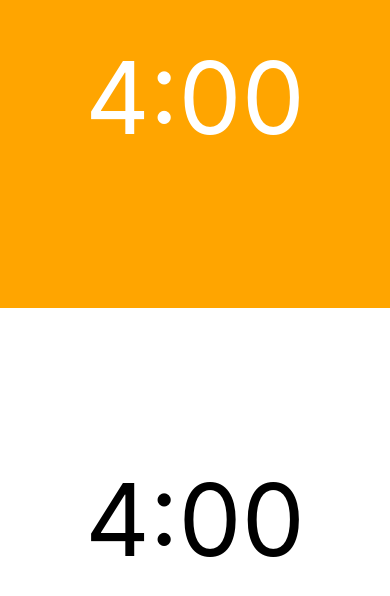
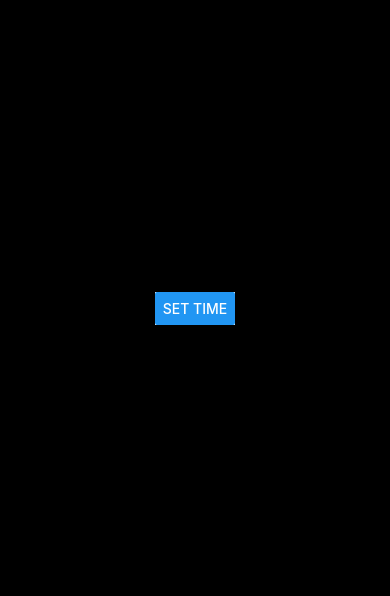
Before and after one commit to NmnSach/chessclock, a React Native app: screen / in a window 390 px wide. Shown: the part 114-710 px from the top of the page. Built offline with nearby package versions, Linux system fonts and the light colour scheme.

Commit message:
Modal working

```diff
--- a/App.js
+++ b/App.js
@@ -1,14 +1,11 @@
 import React, { useState } from 'react';
 import { StatusBar } from 'expo-status-bar';
 import { Button, SafeAreaView, StyleSheet, Text, View, Modal } from 'react-native';
+import Entry from './components/Entry';
 
 export default function App() {
 
-  const [modalVisible, setModalVisible] = useState(false);
 
-  const closeModal = () => {
-    setModalVisible(false);
-  }
 
   const handlePress = () => {
     console.log('Text Pressed');
@@ -18,26 +15,10 @@ export default function App() {
 
     <View style={styles.container}>
 
-      <Modal style={styles.modal} visible={modalVisible}>
-        <SafeAreaView style={{ backgroundColor: 'black' }}>
-          <Text >Modal</Text>
-          <Button title="Close" onPress={closeModal} />
-        </SafeAreaView>
-      </Modal>
+      <Entry />
 
 
 
-      <View onPress={handlePress} style={styles.time1}>
-        <Text style={styles.text1}>4:00</Text>
-        {/* <Text style={styles.text1}>Hello this is my first native project.</Text> */}
-        <StatusBar style="auto" />
-      </View>
-
-      <View onPress={handlePress} style={styles.time2}>
-        <Text style={styles.text2}>4:00</Text>
-        {/* <Text style={styles.text1}>Hello this is my first native project.</Text> */}
-        <StatusBar style="auto" />
-      </View>
     </View>
 
   );
--- /dev/null
+++ b/components/Entry.jsx
@@ -0,0 +1,50 @@
+import React, { useState } from 'react';
+import { Button, SafeAreaView, StyleSheet, Text, View, Modal } from 'react-native';
+
+
+
+const Entry = () => {
+    const [modalVisible, setModalVisible] = useState(false);
+
+    const closeModal = () => {
+        setModalVisible(false);
+    }
+
+    return (
+        <View style={styles.modalContainer}>
+            <Modal
+                visible={modalVisible}
+                animationType="slide"
+                onRequestClose={closeModal}
+            >
+                <SafeAreaView style={{ flex: 1, backgroundColor: 'black' }}>
+                    <View style={styles.modal}>
+                        <Text style={styles.modalText}>Modal</Text>
+                        <Button title="Start" onPress={closeModal} />
+                    </View>
+                </SafeAreaView>
+            </Modal>
+            <Button title="Set Time" onPress={() => setModalVisible(true)} />
+        </View>
+    );
+};
+
+const styles = StyleSheet.create({
+    modalContainer: {
+        justifyContent: 'center',
+        alignItems: 'center',
+        backgroundColor: 'white'
+    },
+    modal: {
+        flex: 1,
+        justifyContent: 'center',
+        alignItems: 'center',
+    },
+    modalText: {
+        color: 'white',
+        fontSize: 50,
+        textAlign: 'center'
+    }
+});
+
+export default Entry;
```
